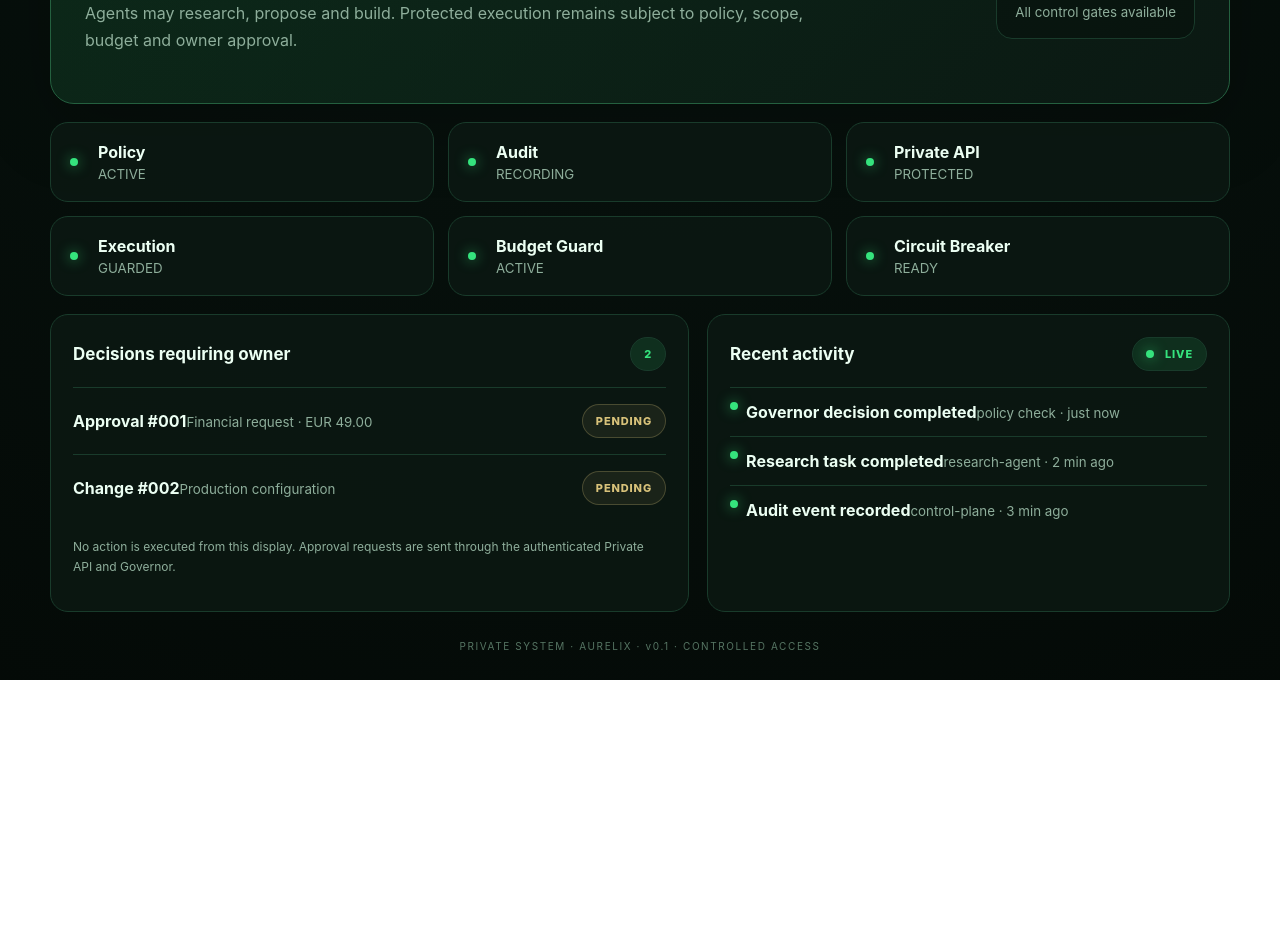
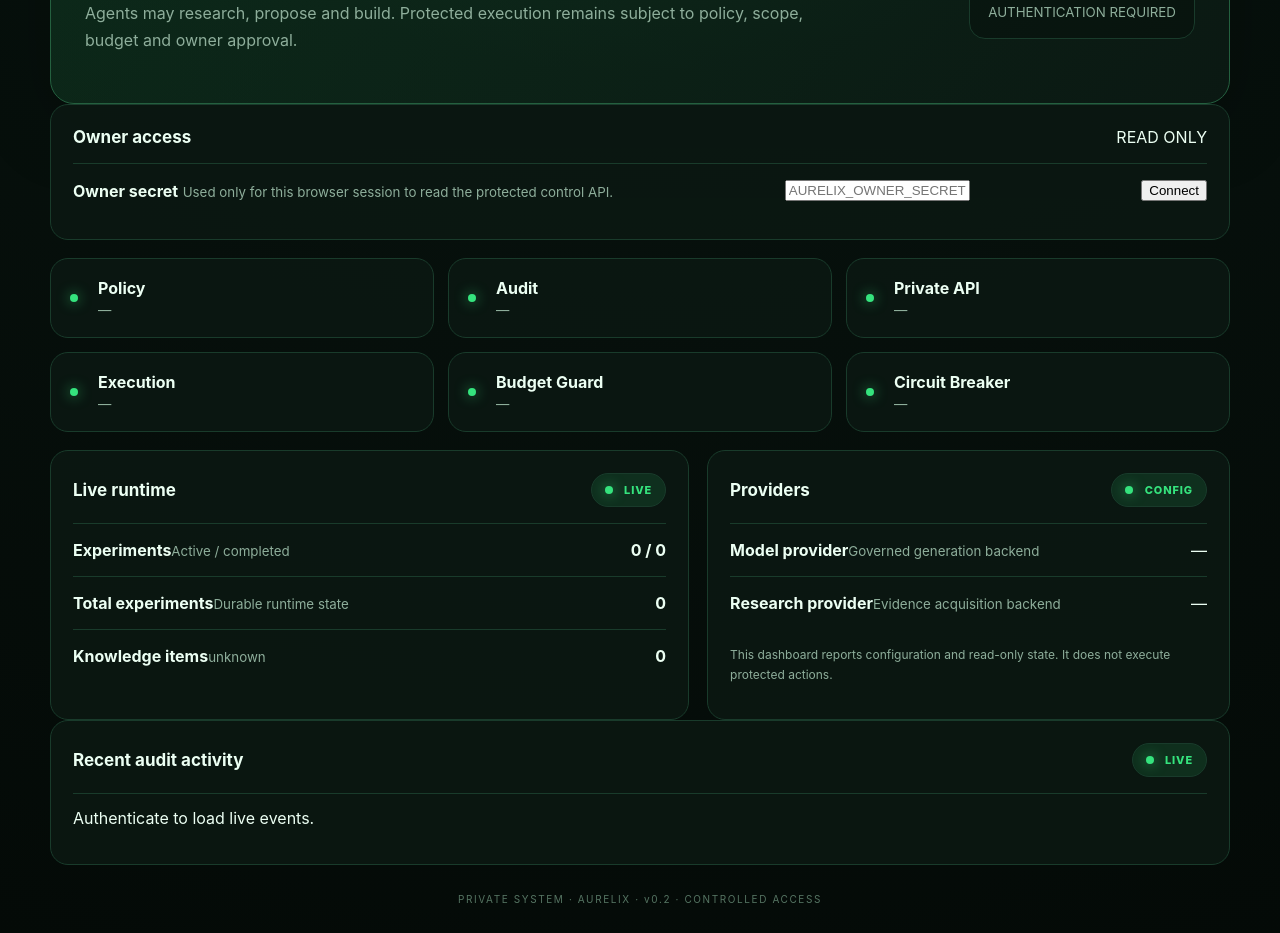
Before and after one commit to makkcisss-commits/AURELIX, a plain HTML site: page web/index.html in a window 1280 px wide. Shown: the part 377-1310 px from the top of the page. Before the commit the page ends 1057 px from the top, so only its background shows below. Drawn offline with Linux system fonts and the light colour scheme.

Commit message:
feat: add authenticated live dashboard access

```diff
--- a/web/index.html
+++ b/web/index.html
@@ -16,7 +16,7 @@
         <h1>AURELIX</h1>
         <p>Intelligence, governance and execution under one owner-controlled system.</p>
       </div>
-      <div class="system-pill"><span class="dot"></span> SYSTEM <strong id="system-state">HEALTHY</strong></div>
+      <div class="system-pill"><span class="dot"></span> SYSTEM <strong id="system-state">LOCKED</strong></div>
     </header>
 
     <section class="governor-hero" aria-labelledby="governor-title">
@@ -25,37 +25,52 @@
         <h2 id="governor-title">Authority is centralized.</h2>
         <p>Agents may research, propose and build. Protected execution remains subject to policy, scope, budget and owner approval.</p>
       </div>
-      <div class="governor-state"><span class="dot"></span><strong id="governor-state">OPERATIONAL</strong><small>All control gates available</small></div>
+      <div class="governor-state"><span class="dot"></span><strong id="governor-state">LOCKED</strong><small id="connection-state">AUTHENTICATION REQUIRED</small></div>
+    </section>
+
+    <section class="panel" aria-label="Owner authentication">
+      <div class="panel-head"><h3>Owner access</h3><span>READ ONLY</span></div>
+      <form id="access-form" class="decision">
+        <div>
+          <label for="owner-secret"><b>Owner secret</b></label>
+          <small>Used only for this browser session to read the protected control API.</small>
+        </div>
+        <input id="owner-secret" name="owner-secret" type="password" autocomplete="current-password" placeholder="AURELIX_OWNER_SECRET" required>
+        <button type="submit">Connect</button>
+      </form>
     </section>
 
     <section class="grid" aria-label="System status">
-      <article class="card status-card"><span class="dot"></span><div><b>Policy</b><small id="policy-state">ACTIVE</small></div></article>
-      <article class="card status-card"><span class="dot"></span><div><b>Audit</b><small id="audit-state">RECORDING</small></div></article>
-      <article class="card status-card"><span class="dot"></span><div><b>Private API</b><small id="api-state">PROTECTED</small></div></article>
-      <article class="card status-card"><span class="dot"></span><div><b>Execution</b><small id="execution-state">GUARDED</small></div></article>
-      <article class="card status-card"><span class="dot"></span><div><b>Budget Guard</b><small id="budget-state">ACTIVE</small></div></article>
-      <article class="card status-card"><span class="dot"></span><div><b>Circuit Breaker</b><small id="breaker-state">READY</small></div></article>
+      <article class="card status-card"><span class="dot"></span><div><b>Policy</b><small id="policy-state">—</small></div></article>
+      <article class="card status-card"><span class="dot"></span><div><b>Audit</b><small id="audit-state">—</small></div></article>
+      <article class="card status-card"><span class="dot"></span><div><b>Private API</b><small id="api-state">—</small></div></article>
+      <article class="card status-card"><span class="dot"></span><div><b>Execution</b><small id="execution-state">—</small></div></article>
+      <article class="card status-card"><span class="dot"></span><div><b>Budget Guard</b><small id="budget-state">—</small></div></article>
+      <article class="card status-card"><span class="dot"></span><div><b>Circuit Breaker</b><small id="breaker-state">—</small></div></article>
     </section>
 
     <section class="two-column">
       <article class="panel">
-        <div class="panel-head"><h3>Decisions requiring owner</h3><span class="count">2</span></div>
-        <div class="decision"><div><b>Approval #001</b><small>Financial request · EUR 49.00</small></div><span class="pending">PENDING</span></div>
-        <div class="decision"><div><b>Change #002</b><small>Production configuration</small></div><span class="pending">PENDING</span></div>
-        <p class="muted">No action is executed from this display. Approval requests are sent through the authenticated Private API and Governor.</p>
+        <div class="panel-head"><h3>Live runtime</h3><span class="live"><span class="dot"></span> LIVE</span></div>
+        <div class="decision"><div><b>Experiments</b><small>Active / completed</small></div><strong><span id="experiment-active">0</span> / <span id="experiment-completed">0</span></strong></div>
+        <div class="decision"><div><b>Total experiments</b><small>Durable runtime state</small></div><strong id="experiment-total">0</strong></div>
+        <div class="decision"><div><b>Knowledge items</b><small id="knowledge-backend">unknown</small></div><strong id="knowledge-total">0</strong></div>
       </article>
 
       <article class="panel">
-        <div class="panel-head"><h3>Recent activity</h3><span class="live"><span class="dot"></span> LIVE</span></div>
-        <ul class="activity">
-          <li><span class="dot"></span><div><b>Governor decision completed</b><small>policy check · just now</small></div></li>
-          <li><span class="dot"></span><div><b>Research task completed</b><small>research-agent · 2 min ago</small></div></li>
-          <li><span class="dot"></span><div><b>Audit event recorded</b><small>control-plane · 3 min ago</small></div></li>
-        </ul>
+        <div class="panel-head"><h3>Providers</h3><span class="live"><span class="dot"></span> CONFIG</span></div>
+        <div class="decision"><div><b>Model provider</b><small>Governed generation backend</small></div><span id="model-provider">—</span></div>
+        <div class="decision"><div><b>Research provider</b><small>Evidence acquisition backend</small></div><span id="research-provider">—</span></div>
+        <p class="muted">This dashboard reports configuration and read-only state. It does not execute protected actions.</p>
       </article>
     </section>
 
-    <footer>PRIVATE SYSTEM · AURELIX · v0.1 · CONTROLLED ACCESS</footer>
+    <section class="panel">
+      <div class="panel-head"><h3>Recent audit activity</h3><span class="live"><span class="dot"></span> LIVE</span></div>
+      <ul id="activity" class="activity"><li>Authenticate to load live events.</li></ul>
+    </section>
+
+    <footer>PRIVATE SYSTEM · AURELIX · v0.2 · CONTROLLED ACCESS</footer>
   </main>
   <script src="./api.js" defer></script>
   <script src="./app.js" defer></script>
```
